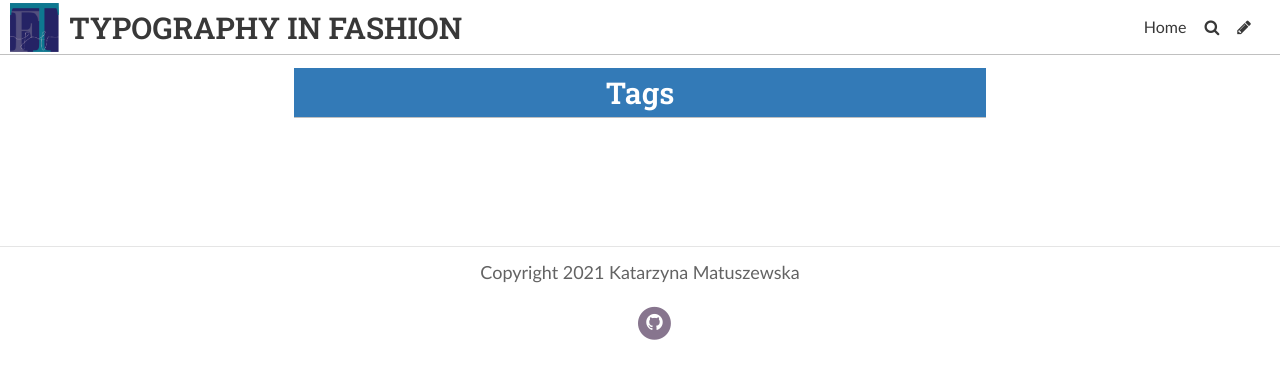
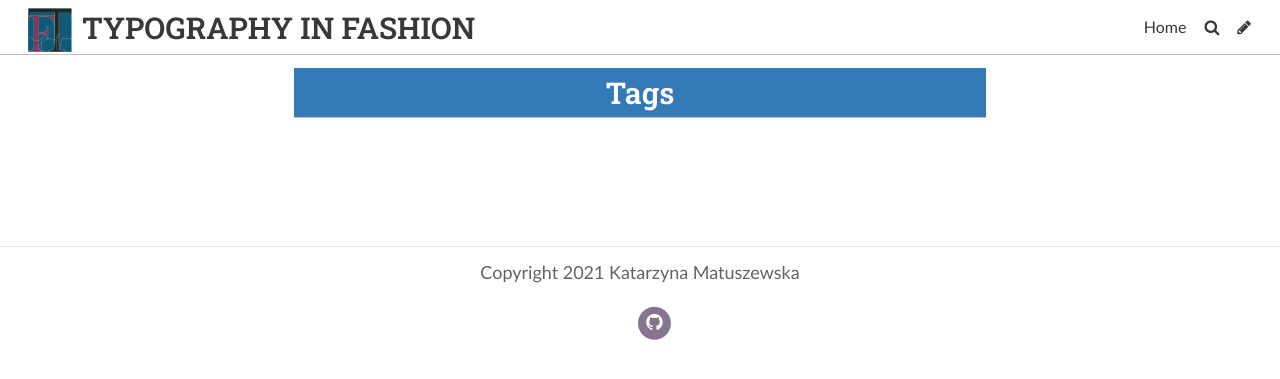
Before and after one commit to kasiamatuszewska/typographydesign, a Jekyll site: the page built from pages/tags.md, in a window 1280 px wide. Shown: the top 379 px of the page. Built offline with Jekyll 4.4.1, drawn with Linux system fonts in a browser that asks for light colours; some web fonts are replaced.

Commit message:
Update Settings “general”

```diff
--- a/_data/settings.yml
+++ b/_data/settings.yml
@@ -1,12 +1,12 @@
 title: TYPOGRAPHY IN FASHION
 description: A web site about typography design in fashion design.
 footer_text: Copyright 2021 Katarzyna Matuszewska
-header_feature_image: ../uploads/untitled-2.png
+header_feature_image: ../uploads/background-ffficisl-wbesite.png
 header_text: ""
 header_text_color: "#cb0076"
 bannerheight: 100vh
 navbarheight: 55px
-logo: ../uploads/logo.png
+logo: ../uploads/official-logo.png
 favicon: /uploads/favicon.ico
 gridlayout: true
 fixednavbar: false
```
Also changed, not shown: uploads/official-logo.png (added), 1 other file.
